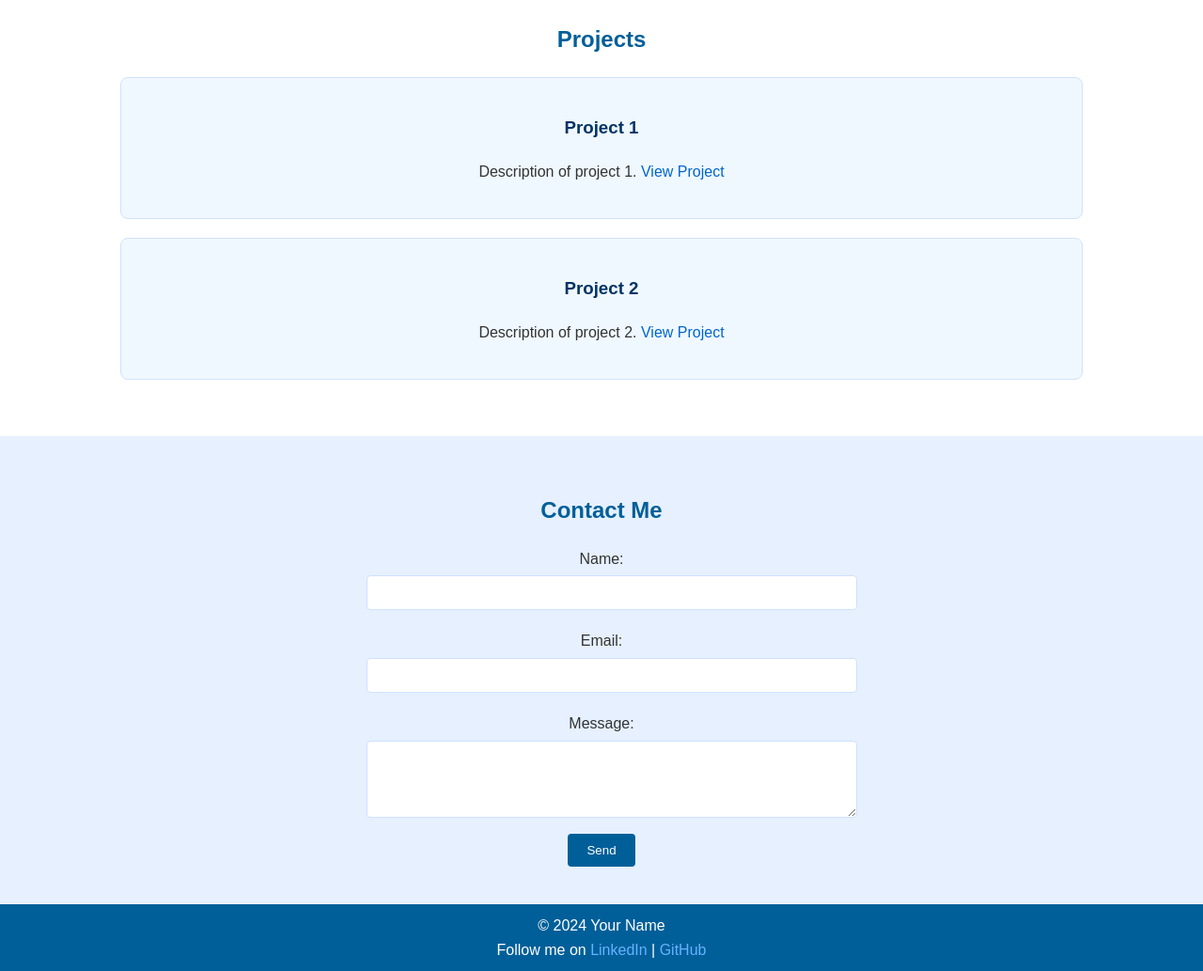
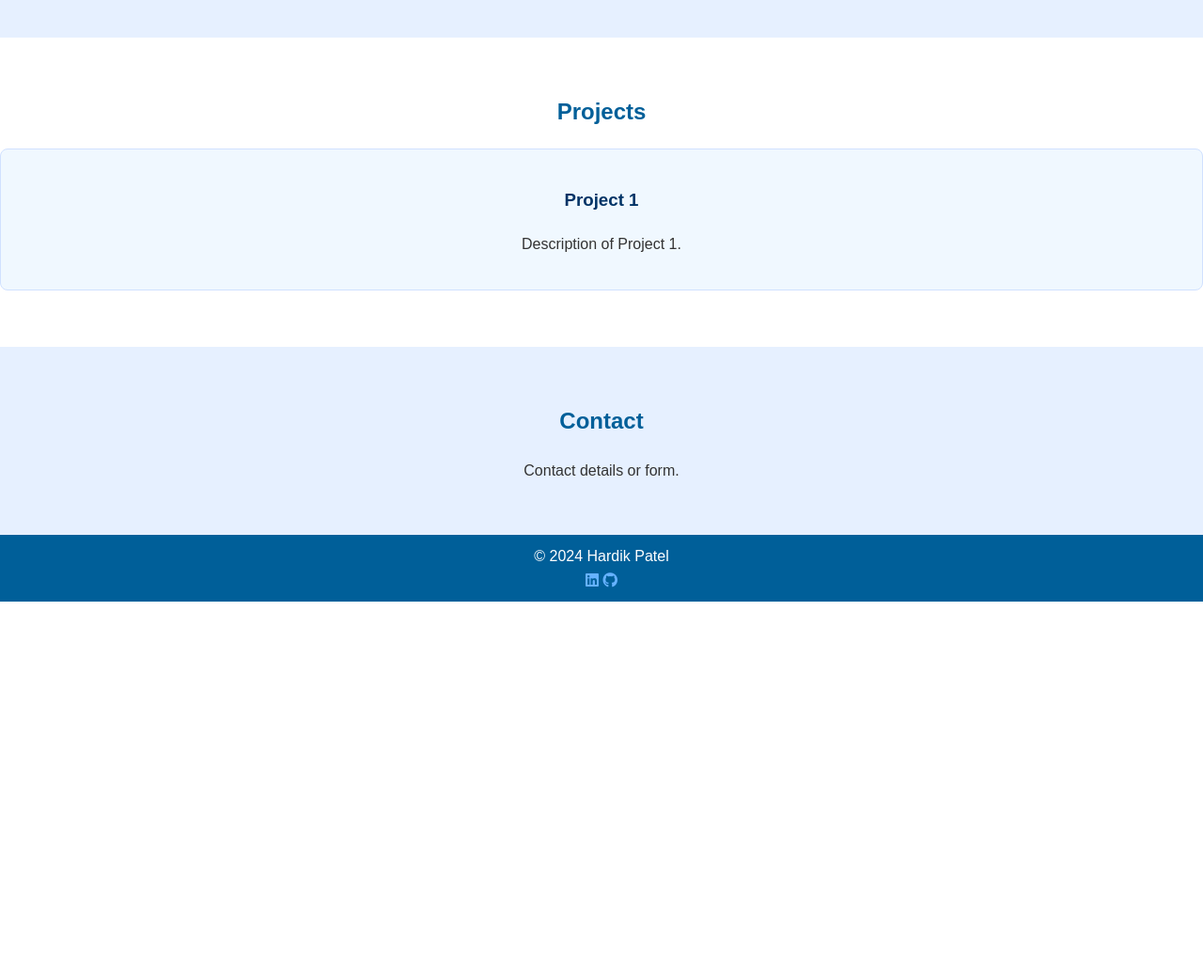
Before and after one commit to HardikPatel-DX/Analytics-Portfolio, a plain HTML site: page index.html in a window 1280 px wide. Shown: the part 815-1848 px from the top of the page at 94% size. After the commit the page ends 1455 px from the top, so only its background shows below. Drawn offline with Linux system fonts and the light colour scheme.

Commit message:
Update index.html
Upgraded HTML

```diff
--- a/index.html
+++ b/index.html
@@ -3,27 +3,31 @@
 <head>
     <meta charset="UTF-8">
     <meta name="viewport" content="width=device-width, initial-scale=1.0">
-    <title>Hardik Patel - Portfolio</title>
+    <title>Advanced Portfolio</title>
     <link rel="stylesheet" href="styles.css">
+    <link rel="stylesheet" href="https://cdnjs.cloudflare.com/ajax/libs/font-awesome/6.0.0-beta3/css/all.min.css">
 </head>
 <body>
-    <header>
-        <div class="container">
-            <h1>Your Name</h1>
-            <nav>
+    <!-- Navigation -->
+    <nav id="navbar">
         <ul>
+            <li><a href="#home">Home</a></li>
             <li><a href="#about">About</a></li>
             <li><a href="#projects">Projects</a></li>
             <li><a href="#contact">Contact</a></li>
         </ul>
     </nav>
-        </div>
-    </header>
 
+    <!-- Home Section -->
+    <section id="home">
+        <h1>Welcome to My Portfolio</h1>
+        <p>Hi, I’m Hardik Patel, a Data Analyst with a passion for analytics and visualization.</p>
+    </section>
+
+    <!-- About Section -->
     <section id="about">
-        <div class="container">
         <h2>About Me</h2>
-<p>Hello! I'm Hardik Patel, a Senior Data Analyst, Data Visualization Specialist, and Pricing Strategy Expert.</p>
+<p>Hello! A Senior Data Analyst, Data Visualization Specialist, and Pricing Strategy Expert.</p>
 <p>With over 5 years of experience in data analytics and visualization, I specialize in transforming complex data into actionable insights that drive strategic decisions. My expertise includes Power BI, SQL, basic Python, VBA/Macros, Claris FileMaker, and Power Query, enabling me to enhance reporting formats and develop effective pricing strategies.</p>
 <p><strong>Key Strengths:</strong></p>
 <ul>
@@ -36,46 +40,33 @@
 <p>I am dedicated to helping organizations succeed through data-driven insights and visualization. In my free time, I enjoy continuous learning, volunteering at local animal shelters, and traveling with my family.</p>
 <p>Let's connect on LinkedIn to explore how I can contribute to your team’s success!</p>
 
-        </div>
     </section>
 
+    <!-- Projects Section -->
     <section id="projects">
-        <div class="container">
         <h2>Projects</h2>
         <div class="project">
             <h3>Project 1</h3>
-                <p>Description of project 1. <a href="#">View Project</a></p>
+            <p>Description of Project 1.</p>
         </div>
-            <div class="project">
-                <h3>Project 2</h3>
-                <p>Description of project 2. <a href="#">View Project</a></p>
-            </div>
-        </div>
+        <!-- Add more projects as needed -->
     </section>
 
+    <!-- Contact Section -->
     <section id="contact">
-        <div class="container">
-            <h2>Contact Me</h2>
-            <form>
-                <label for="name">Name:</label>
-                <input type="text" id="name" name="name" required>
-
-                <label for="email">Email:</label>
-                <input type="email" id="email" name="email" required>
-
-                <label for="message">Message:</label>
-                <textarea id="message" name="message" rows="4" required></textarea>
-
-                <button type="submit">Send</button>
-            </form>
-        </div>
+        <h2>Contact</h2>
+        <p>Contact details or form.</p>
     </section>
 
+    <!-- Footer -->
     <footer>
-        <div class="container">
-            <p>&copy; 2024 Your Name</p>
-            <p>Follow me on <a href="#">LinkedIn</a> | <a href="#">GitHub</a></p>
+        <p>&copy; 2024 Hardik Patel</p>
+        <div>
+            <a href="https://www.linkedin.com/in/yourprofile" target="_blank"><i class="fab fa-linkedin"></i></a>
+            <a href="https://github.com/yourusername" target="_blank"><i class="fab fa-github"></i></a>
         </div>
     </footer>
+
+    <script src="scripts.js"></script>
 </body>
 </html>
```
Lines whose indentation alone changed are shown as unchanged.
